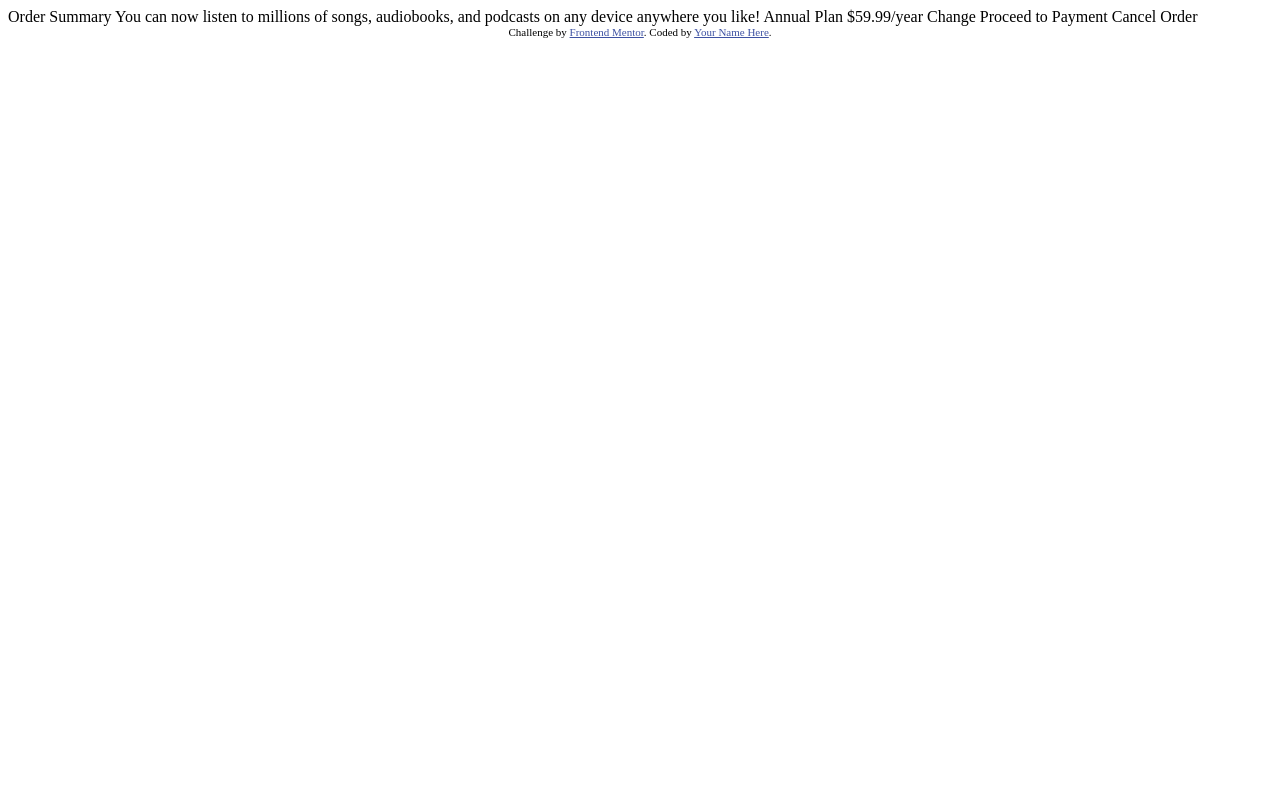
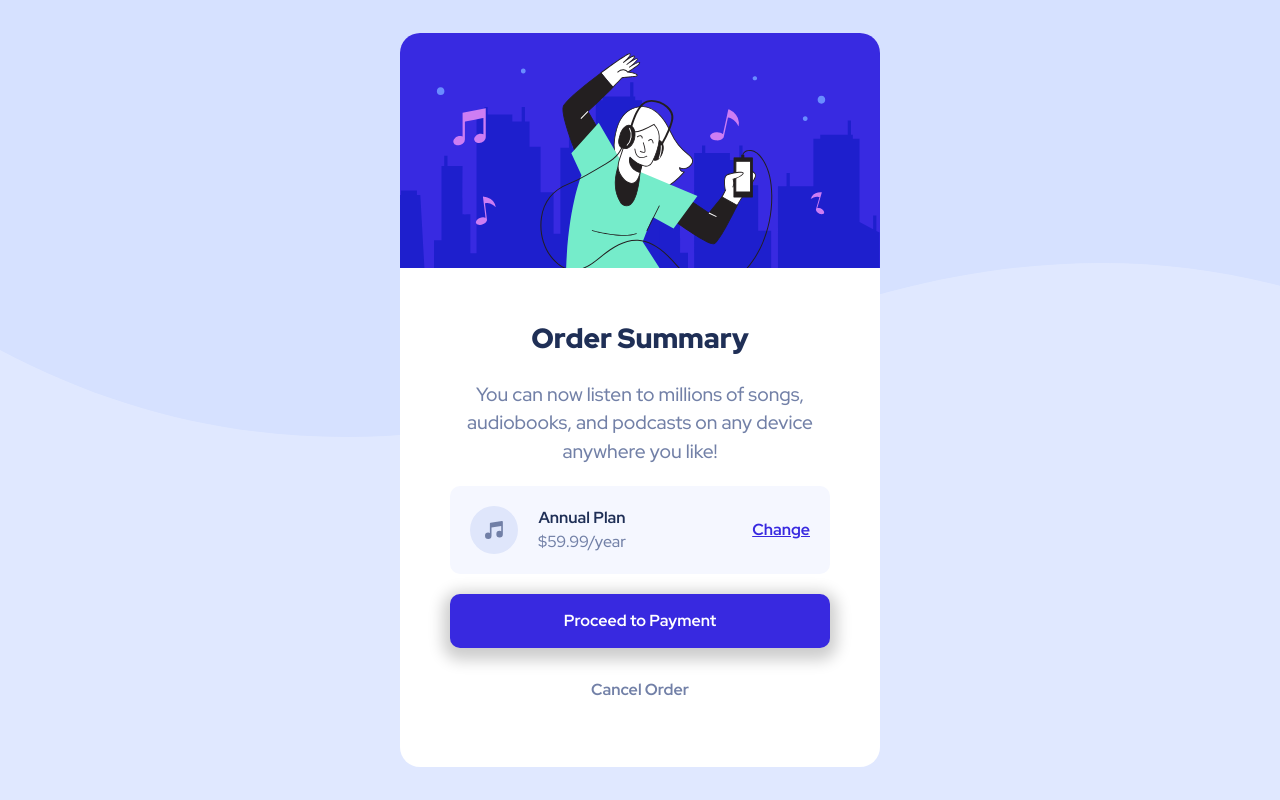
Before and after one commit to shwerts/order-summary-component, a plain HTML site: page index.html in a window 1280 px wide. Drawn offline with Linux system fonts and the light colour scheme.

Commit message:
finish website layout

```diff
--- a/_general.sass
+++ b/_general.sass
@@ -0,0 +1,4 @@
+:root
+  font-family: "Red Hat Display", sans-serif
+  background: url("images/pattern-background-mobile.svg") no-repeat hsl(225, 100%, 94%)
+  background-size: contain
--- a/index.html
+++ b/index.html
@@ -8,30 +8,43 @@
 
   <title>Frontend Mentor | Order summary card</title>
 
-  <!-- Feel free to remove these styles or customise in your own stylesheet 👍 -->
-  <style>
-    .attribution { font-size: 11px; text-align: center; }
-    .attribution a { color: hsl(228, 45%, 44%); }
-  </style>
+  <link rel="preconnect" href="https://fonts.googleapis.com">
+  <link rel="preconnect" href="https://fonts.gstatic.com" crossorigin>
+  <link href="https://fonts.googleapis.com/css2?family=Red+Hat+Display:ital,wght@0,300..900;1,300..900&display=swap" rel="stylesheet">
+
+  <link rel="stylesheet" href="normalizeCSS/normalize.css">
+  <link rel="stylesheet" href="normalizeCSS/assets.css">
+  <link rel="stylesheet" href="style.css">
 </head>
 <body>
 
-  Order Summary
+  <main class="container">
 
-  You can now listen to millions of songs, audiobooks, and podcasts on any
-  device anywhere you like!
+    <div class="order">
+      <img class="order__hero" src="images/illustration-hero.svg" alt="">
 
-  Annual Plan
-  $59.99/year
+      <div class="order__content">
+        <h1 class="order__title">Order Summary</h1>
 
-  Change
+        <p class="order__desc">
+          You can now listen to millions of songs, audiobooks, and podcasts on any
+          device anywhere you like!
+        </p>
+        <div class="order__product">
+          <img src="images/icon-music.svg" alt="music icon">
+          <div class="order__info">
+            <strong>Annual Plan</strong>
+            <span class="order__price">$59.99/year</span>
+          </div>
+          <div class="order__change">
+            <a href="#">Change</a>
+          </div>
+        </div>
+        <a href="#" class="button button--color-blue">Proceed to Payment</a>
+        <a href="#" class="button button--transparent">Cancel Order</a>
+      </div>
+    </div>
+  </main>
 
-  Proceed to Payment
-  Cancel Order
-
-  <div class="attribution">
-    Challenge by <a href="https://www.frontendmentor.io?ref=challenge" target="_blank">Frontend Mentor</a>.
-    Coded by <a href="#">Your Name Here</a>.
-  </div>
 </body>
 </html>
--- a/style.sass
+++ b/style.sass
@@ -0,0 +1,102 @@
+@use 'general'
+
+$card-bg: #fff
+$card-color: hsl(224, 23%, 55%)
+$blue: hsl(245, 75%, 52%)
+$blue-active: rgba(56, 41, 224, .65)
+$heading-color: hsl(223, 47%, 23%)
+$other-bg: hsl(225, 100%, 98%)
+
+.container
+  min-block-size: 100vh
+  padding-block: 50px
+  display: flex
+
+.order
+  align-self: center
+  background: $card-bg
+  margin-inline: auto
+  max-inline-size: min(90vw, 30rem)
+  border-radius: 20px
+  text-align: center
+  color: $card-color
+  font-weight: 500
+
+  &__hero
+    border-radius: 20px 20px 0 0
+
+  &__content
+    padding: 30px
+
+    > *:not(:last-child)
+      margin-block-end: 20px
+
+  &__title
+    color: $heading-color
+    font-weight: 900
+    font-size: clamp(1.5rem, 1.5rem + .3vw, 1.8rem)
+
+  &__desc
+    font-size: clamp(1rem, 1rem + .3vw, 1.2rem)
+
+  &__product
+    display: flex
+    align-items: center
+    padding: 20px
+    border-radius: 10px
+    background: $other-bg
+
+  &__info > *
+    margin-inline-start: 20px
+    display: block
+
+  strong
+    color: $heading-color
+
+  &__change a
+    color: $blue
+    &:active
+      color: $blue-active
+
+  &__change
+    margin-inline-start: auto
+    display: flex
+    align-items: center
+    a
+      font-weight: 700
+
+  .button
+    text-decoration: none
+    color: inherit
+    font-weight: 700
+    inline-size: 100%
+    display: inline-block
+    border-radius: 10px
+    padding: 15px
+
+    &--color-blue
+      @extent button
+      color: #fff
+      background: $blue
+      box-shadow: 0px 5px 15px 7px rgba(0, 0, 0, .2)
+      margin-block-end: 15px
+
+      &:active
+        background: $blue-active
+
+    &--transparent:active
+      color: #000
+
+
+@media (min-width: 48em)
+  :root
+    background: url("images/pattern-background-desktop.svg") no-repeat hsl(225, 100%, 94%)
+
+  .container
+    padding: 0
+
+  .order
+    &__hero
+      inline-size: 100%
+    &__content
+      padding: 50px
```
Also changed, not shown: style.css, 2 other files.
